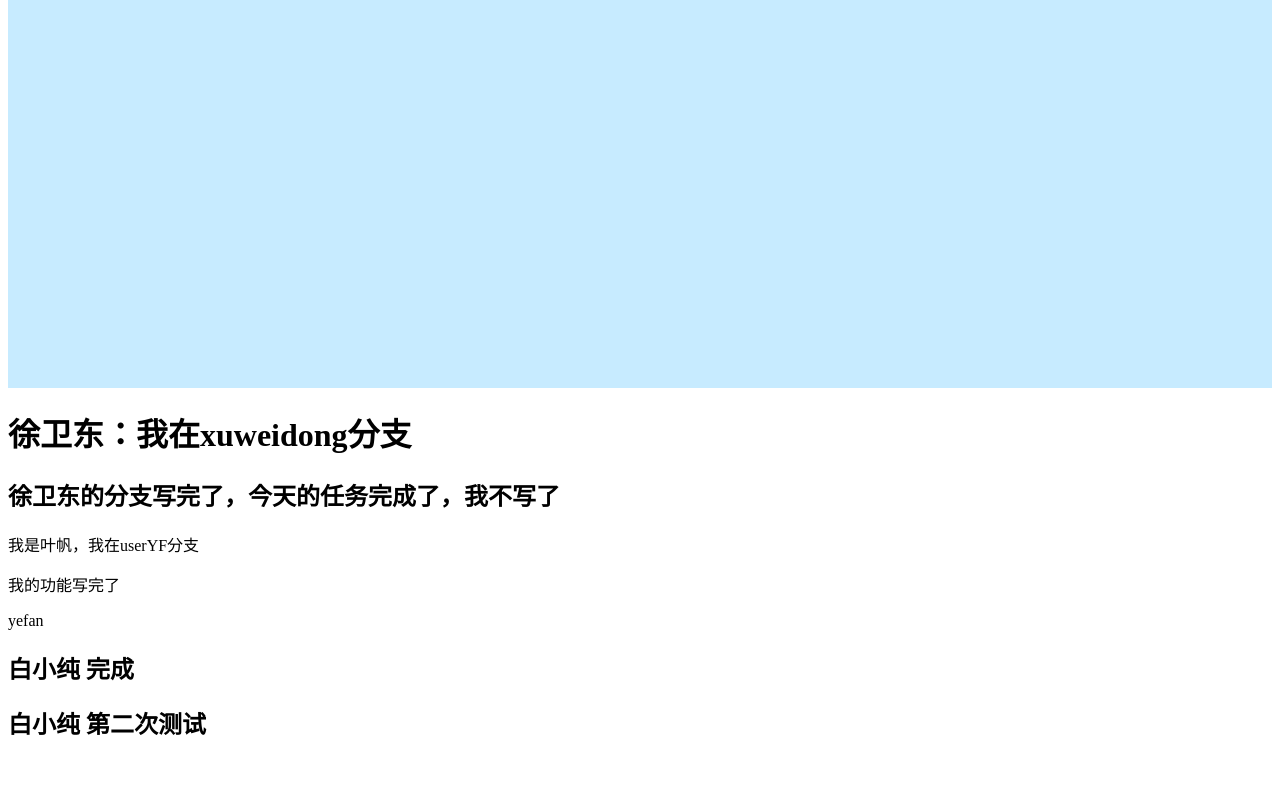
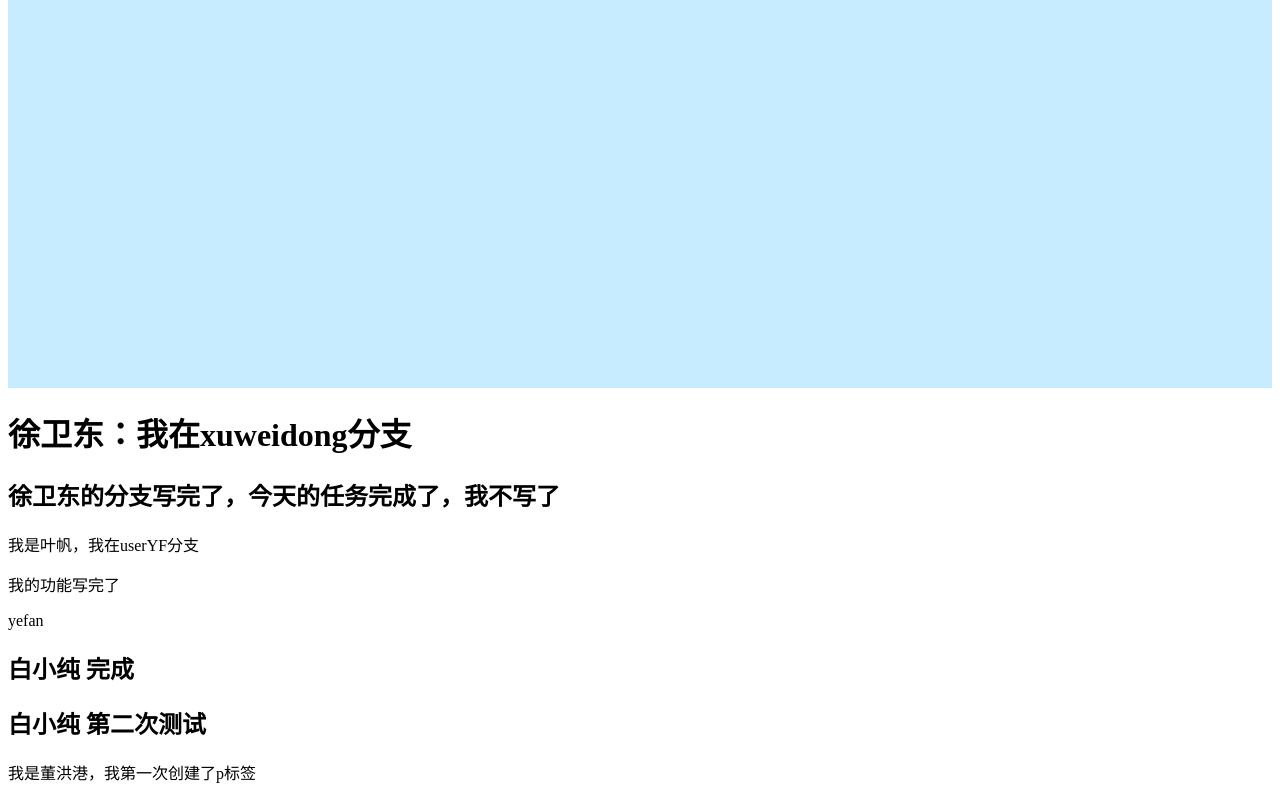
Before and after one commit to Yefannnn/TestGitMerge, a Vue app: page /#/sign in a window 1280 px wide. Shown: the part 402-1202 px from the top of the page. Before the commit the page ends 1162 px from the top, so only its background shows below. Built offline with nearby package versions, Linux system fonts and the light colour scheme; what @smallwei/avue, vue-baidu-map would draw is missing.

Commit message:
我是gang，第一次创建了p标签

```diff
--- a/src/App.vue
+++ b/src/App.vue
@@ -10,6 +10,7 @@
     <p>yefan</p>
     <h2>白小纯 完成</h2>
     <h2>白小纯 第二次测试</h2>
+    <p>我是董洪港，我第一次创建了p标签</p>
   </div>
 </template>
 
```
